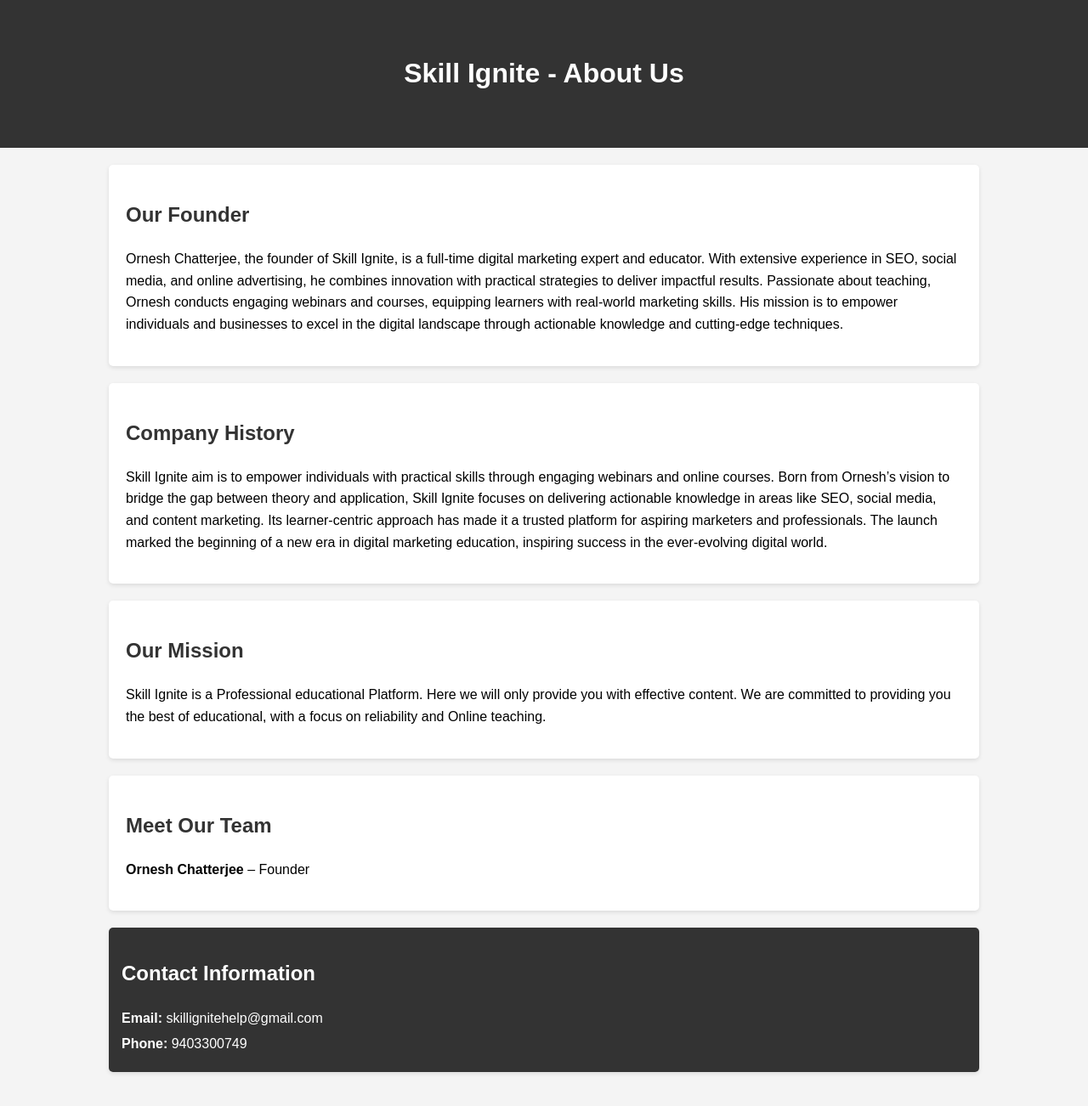
After one commit to jay-arora31/coursewebsite, a Django app: page /about/ in a window 1280 px wide. The commit adds this page. Shown: the whole page at 85% size. Run offline with Django 5.2, Linux system fonts and the light colour scheme.

```diff
--- a/main/settings.py
+++ b/main/settings.py
@@ -23,7 +23,7 @@ BASE_DIR = Path(__file__).resolve().parent.parent
 SECRET_KEY = 'django-insecure-i4xclnzi7k2so@^iw(c09o&d2k@*j2!==lx1_-vsbize8ud31s'
 
 # SECURITY WARNING: don't run with debug turned on in production!
-DEBUG=True
+DEBUG=False
 ALLOWED_HOSTS = [
     '145.223.23.142',
     'ornesh.in',
--- /dev/null
+++ b/website/templates/about.html
@@ -0,0 +1,89 @@
+<!DOCTYPE html>
+<html lang="en">
+<head>
+    <meta charset="UTF-8">
+    <meta name="viewport" content="width=device-width, initial-scale=1.0">
+    <title>Skill Ignite - About Us</title>
+    <style>
+        body {
+            font-family: Arial, sans-serif;
+            margin: 0;
+            padding: 0;
+            line-height: 1.6;
+            background-color: #f4f4f4;
+        }
+
+        .container {
+            width: 80%;
+            margin: auto;
+            overflow: hidden;
+            padding: 20px;
+        }
+
+        header {
+            background: #333;
+            color: #fff;
+            padding: 20px 0;
+            text-align: center;
+        }
+
+        h1, h2 {
+            color: #333;
+        }
+
+        .section {
+            background: #fff;
+            padding: 20px;
+            margin-bottom: 20px;
+            border-radius: 5px;
+            box-shadow: 0 2px 5px rgba(0,0,0,0.1);
+        }
+
+        .contact-info {
+            background: #333;
+            color: #fff;
+            padding: 15px;
+            border-radius: 5px;
+        }
+
+        .contact-info p {
+            margin: 5px 0;
+        }
+    </style>
+</head>
+<body>
+    <header>
+        <div class="container">
+            <h1 style="color: white;">Skill Ignite - About Us</h1>
+        </div>
+    </header>
+
+    <div class="container">
+        <div class="section">
+            <h2>Our Founder</h2>
+            <p>Ornesh Chatterjee, the founder of Skill Ignite, is a full-time digital marketing expert and educator. With extensive experience in SEO, social media, and online advertising, he combines innovation with practical strategies to deliver impactful results. Passionate about teaching, Ornesh conducts engaging webinars and courses, equipping learners with real-world marketing skills. His mission is to empower individuals and businesses to excel in the digital landscape through actionable knowledge and cutting-edge techniques.</p>
+        </div>
+
+        <div class="section">
+            <h2>Company History</h2>
+            <p>Skill Ignite aim is to empower individuals with practical skills through engaging webinars and online courses. Born from Ornesh’s vision to bridge the gap between theory and application, Skill Ignite focuses on delivering actionable knowledge in areas like SEO, social media, and content marketing. Its learner-centric approach has made it a trusted platform for aspiring marketers and professionals. The launch marked the beginning of a new era in digital marketing education, inspiring success in the ever-evolving digital world.</p>
+        </div>
+
+        <div class="section">
+            <h2>Our Mission</h2>
+            <p>Skill Ignite is a Professional educational Platform. Here we will only provide you with effective content. We are committed to providing you the best of educational, with a focus on reliability and Online teaching.</p>
+        </div>
+
+        <div class="section">
+            <h2>Meet Our Team</h2>
+            <p><strong>Ornesh Chatterjee</strong> – Founder</p>
+        </div>
+
+        <div  class="section contact-info">
+            <h2 style="color: white;">Contact Information</h2>
+            <p><strong>Email:</strong> skillignitehelp@gmail.com</p>
+            <p><strong>Phone:</strong> 9403300749</p>
+        </div>
+    </div>
+</body>
+</html>
--- a/website/templates/base.html
+++ b/website/templates/base.html
@@ -489,15 +489,15 @@ Change Password
 
               <li>
                 <a
-                  href="https://skillignite.in/about-us/"
+                  href="{% url 'about' %}"
                   class="text-gray-400 hover:text-blue-600"
                   >About Us</a
                 >
               </li>
               <li>
                 <a
-                  href="https://skillignite.in/contact-us/"
-                  class="text-gray-400 hover:text-blue-600"
+                href="{% url 'contact' %}"
+                class="text-gray-400 hover:text-blue-600"
                   >Contact Us</a
                 >
               </li>
--- a/website/urls.py
+++ b/website/urls.py
@@ -28,6 +28,8 @@ urlpatterns = [
     path("privacy/", privacy, name="privacy"),
     path("term/", term, name="term"),
     path("refund/", refund, name="refund"),
+    path("contact/", contact, name="contact"),
+    path("about/", about, name="about"),
     path(
         "submodule/<int:submodule_id>/delete/",
         delete_submodule,
--- a/website/views.py
+++ b/website/views.py
@@ -395,3 +395,13 @@ def term(request):
 
 def refund(request):
     return  render(request,'refund.html')
+
+
+
+def contact(request):
+    return  render(request,'contact.html')
+
+
+
+def about(request):
+    return  render(request,'about.html')
```
Also changed, not shown: website/templates/contact.html (added, +79 -0 lines).
